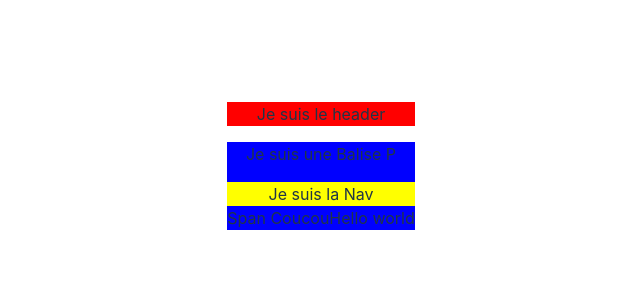
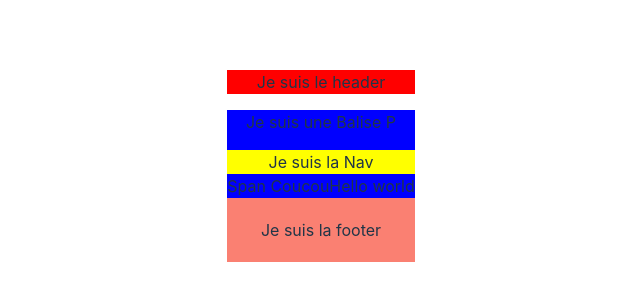
Before and after one commit to TomRoberto/Cours-git-branches, a React (Vite) app: page / in a window 1280 px wide. Shown: the part 234-534 px from the top of the page, without its empty margins (319-959 px from the left). Built offline with nearby package versions, Linux system fonts and the light colour scheme.

Commit message:
Add Footer component

```diff
--- a/src/App.jsx
+++ b/src/App.jsx
@@ -1,4 +1,5 @@
 import "./App.css";
+import Footer from "./components/Footer";
 import Header from "./components/Header";
 
 function App() {
@@ -11,6 +12,7 @@ function App() {
         <span>Span Coucou</span>
         <span>Hello world</span>
       </main>
+      <Footer />
     </>
   );
 }
--- /dev/null
+++ b/src/components/Footer.jsx
@@ -0,0 +1,9 @@
+const Footer = () => {
+  return (
+    <footer style={{ background: "salmon", padding: "20px" }}>
+      Je suis la footer
+    </footer>
+  );
+};
+
+export default Footer;
```
